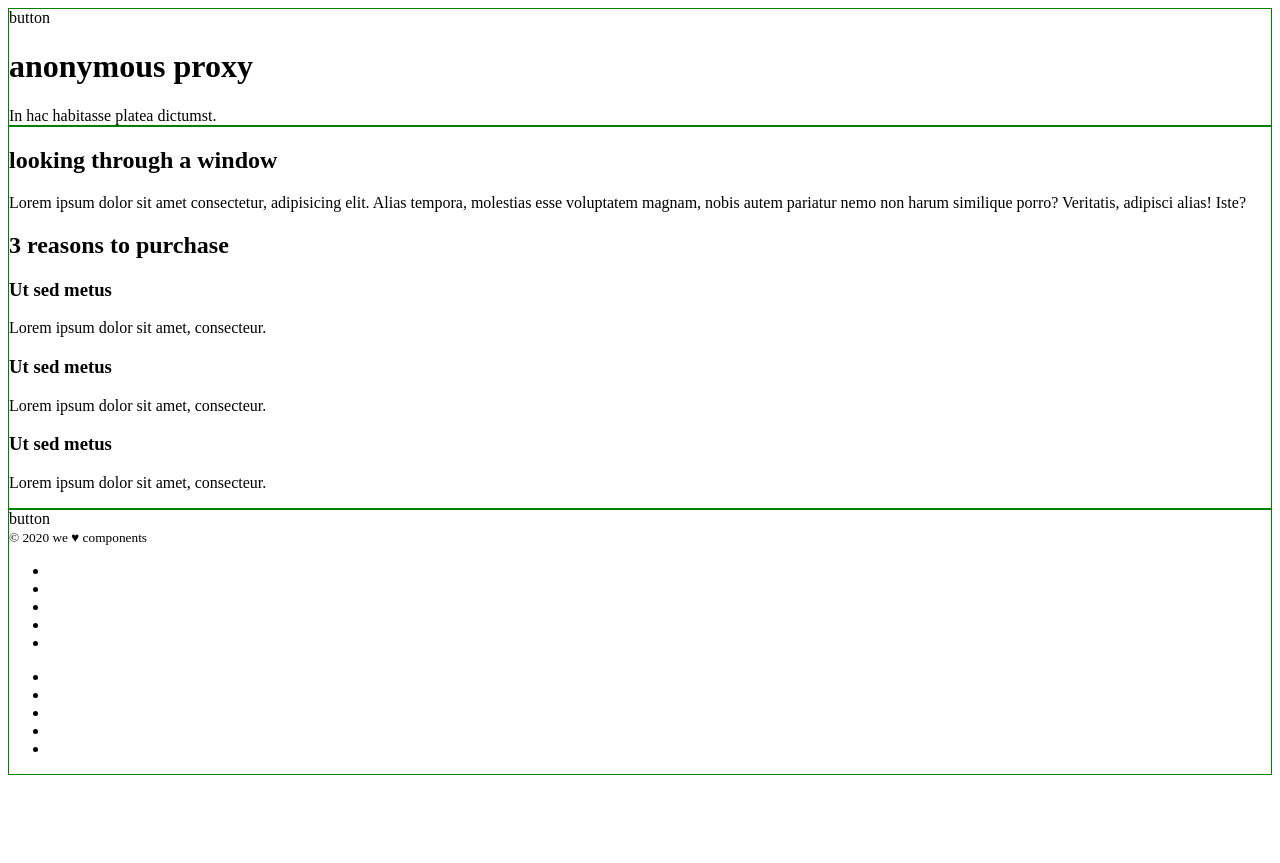
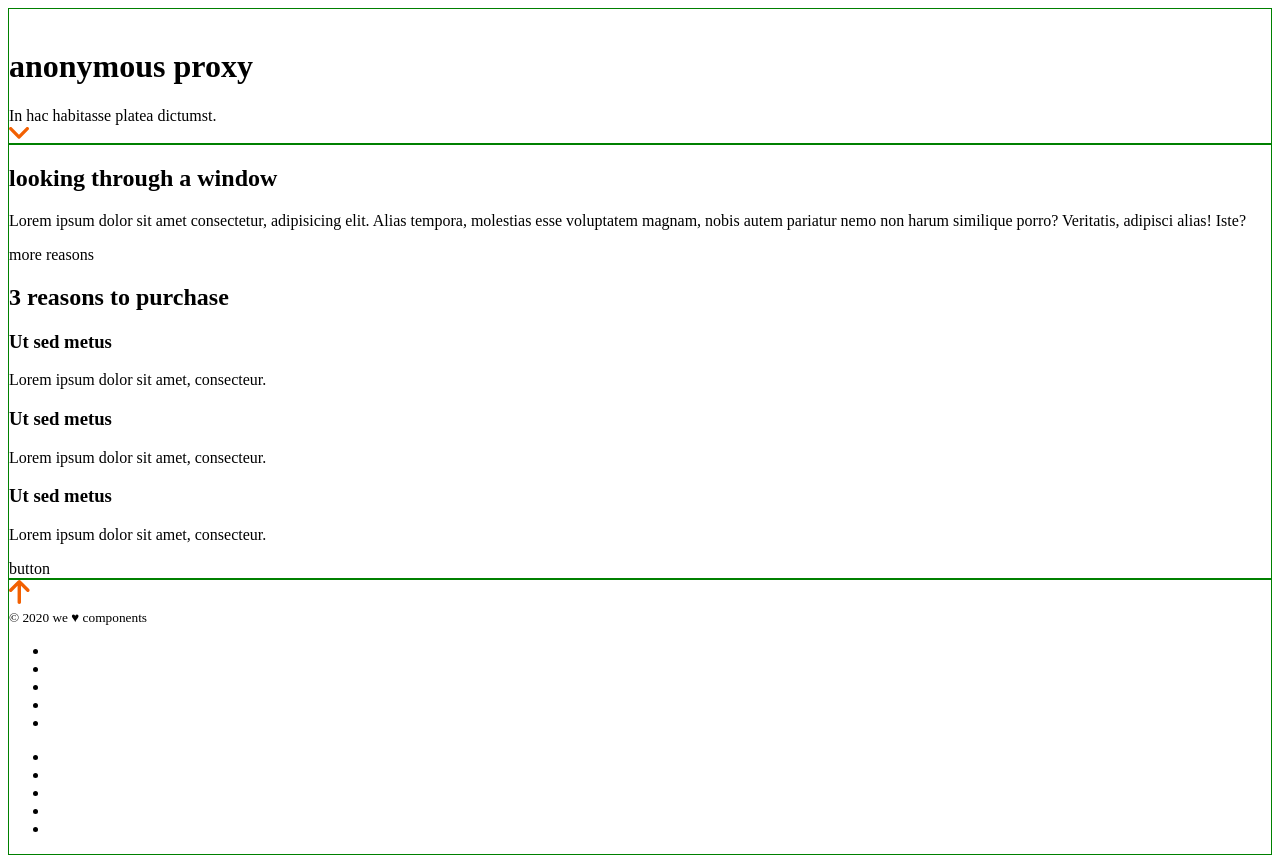
Before and after one commit to kaylacrane/anonymous-proxy, a website: page src/html/index.html in a window 1280 px wide. Before the commit the page ends 800 px from the top, so only its background shows below. Drawn offline with nearby package versions, Linux system fonts and the light colour scheme; files that its build step writes are made by us from their sources.

Commit message:
add css partials and insert svg icons

```diff
--- a/src/html/index.html
+++ b/src/html/index.html
@@ -1,5 +1,5 @@
 <!DOCTYPE html>
-<html lang="es">
+<html lang="en">
   <head>
     <meta charset="UTF-8" />
     <meta name="viewport" content="width=device-width, initial-scale=1" />
--- a/src/html/partials/footer.html
+++ b/src/html/partials/footer.html
@@ -1,5 +1,7 @@
 <footer class="footer">
-  <div class="button button-round">button</div>
+  <div class="button button-round">
+    <include src="./svg/ico-arrow.html"></include>
+  </div>
   <div class="footer__copyBlock">
     <small>
       &copy; 2020
--- a/src/html/partials/header.html
+++ b/src/html/partials/header.html
@@ -1,5 +1,7 @@
 <header class="header">
-  <nav class="header__menu-button">button</nav>
+  <nav class="header__menu-button">
+    <include src="./svg/ico-menu.html"></include>
+  </nav>
   <div class="header__hero">
     <div class="wrapper">
       <h1 class="header__title">
@@ -9,5 +11,7 @@
       <span class="header__claim">In hac habitasse platea dictumst.</span>
     </div>
   </div>
-  <div class="button button-round"></div>
+  <div class="button button-round">
+    <include src="./svg/ico-scroll-down.html"></include>
+  </div>
 </header>
--- a/src/html/partials/main-articles.html
+++ b/src/html/partials/main-articles.html
@@ -7,6 +7,6 @@
       molestias esse voluptatem magnam, nobis autem pariatur nemo non harum
       similique porro? Veritatis, adipisci alias! Iste?
     </p>
-    <div class="button button-empty"></div>
+    <div class="button button-empty">more reasons</div>
   </article>
 </section>
--- a/src/html/partials/main-reasons.html
+++ b/src/html/partials/main-reasons.html
@@ -12,5 +12,5 @@
     <h3>Ut sed metus</h3>
     <p>Lorem ipsum dolor sit amet, consecteur.</p>
   </div>
-  <div class="button button-orange"></div>
+  <div class="button button-orange">button</div>
 </section>
--- /dev/null
+++ b/src/html/partials/svg/ico-arrow.html
@@ -0,0 +1,28 @@
+<?xml version="1.0" encoding="UTF-8"?>
+<svg
+  width="21px"
+  height="24px"
+  viewBox="0 0 21 24"
+  version="1.1"
+  xmlns="http://www.w3.org/2000/svg"
+  xmlns:xlink="http://www.w3.org/1999/xlink"
+>
+  <!-- Generator: Sketch 48.2 (47327) - http://www.bohemiancoding.com/sketch -->
+  <title>ico-arrow</title>
+  <desc>Created with Sketch.</desc>
+  <defs></defs>
+  <g
+    id="up-btn"
+    stroke="none"
+    stroke-width="1"
+    fill="none"
+    fill-rule="evenodd"
+    transform="translate(-12.000000, -11.000000)"
+  >
+    <g fill="#F26002" fill-rule="nonzero" id="ico-arrow">
+      <path
+        d="M12.5142857,22.4857143 C13.2,23.1714286 14.2285714,23.1714286 14.9142857,22.4857143 L20.5714286,16.8285714 L20.5714286,33.2857143 C20.5714286,34.3142857 21.2571429,35 22.2857143,35 C23.3142857,35 24,34.3142857 24,33.2857143 L24,16.8285714 L29.6571429,22.4857143 C30.3428571,23.1714286 31.3714286,23.1714286 32.0571429,22.4857143 C32.7428571,21.8 32.7428571,20.7714286 32.0571429,20.0857143 L23.4857143,11.5142857 C23.1428571,11.1714286 22.8,11 22.2857143,11 C21.7714286,11 21.4285714,11.1714286 21.0857143,11.5142857 L12.5142857,20.0857143 C11.8285714,20.7714286 11.8285714,21.8 12.5142857,22.4857143 Z"
+      ></path>
+    </g>
+  </g>
+</svg>
--- /dev/null
+++ b/src/html/partials/svg/ico-menu.html
@@ -0,0 +1,29 @@
+<?xml version="1.0" encoding="UTF-8"?>
+<svg
+  width="16px"
+  height="14px"
+  viewBox="0 0 16 14"
+  version="1.1"
+  xmlns="http://www.w3.org/2000/svg"
+  xmlns:xlink="http://www.w3.org/1999/xlink"
+>
+  <!-- Generator: Sketch 48.2 (47327) - http://www.bohemiancoding.com/sketch -->
+  <title>ico-menu</title>
+  <desc>Created with Sketch.</desc>
+  <defs></defs>
+  <g
+    id="Menú"
+    stroke="none"
+    stroke-width="1"
+    fill="none"
+    fill-rule="evenodd"
+    transform="translate(-14.000000, -15.000000)"
+  >
+    <g id="menu" fill="#FFFFFF" fill-rule="nonzero">
+      <path
+        d="M29,21 C29.6,21 30,21.4 30,22 C30,22.6 29.6,23 29,23 L15,23 C14.4,23 14,22.6 14,22 C14,21.4 14.4,21 15,21 L29,21 Z M15,17 C14.4,17 14,16.6 14,16 C14,15.4 14.4,15 15,15 L29,15 C29.6,15 30,15.4 30,16 C30,16.6 29.6,17 29,17 L15,17 Z M29,27 C29.6,27 30,27.4 30,28 C30,28.6 29.6,29 29,29 L15,29 C14.4,29 14,28.6 14,28 C14,27.4 14.4,27 15,27 L29,27 Z"
+        id="ico-menu"
+      ></path>
+    </g>
+  </g>
+</svg>
--- /dev/null
+++ b/src/html/partials/svg/ico-scroll-down.html
@@ -0,0 +1,29 @@
+<?xml version="1.0" encoding="UTF-8"?>
+<svg
+  width="20px"
+  height="12px"
+  viewBox="0 0 20 12"
+  version="1.1"
+  xmlns="http://www.w3.org/2000/svg"
+  xmlns:xlink="http://www.w3.org/1999/xlink"
+>
+  <!-- Generator: Sketch 48.2 (47327) - http://www.bohemiancoding.com/sketch -->
+  <title>ico-scroll-down</title>
+  <desc>Created with Sketch.</desc>
+  <defs></defs>
+  <g
+    id="Down"
+    stroke="none"
+    stroke-width="1"
+    fill="none"
+    fill-rule="evenodd"
+    transform="translate(-13.000000, -18.000000)"
+  >
+    <path
+      d="M23,29.6666667 C22.5,29.6666667 22.1666667,29.5 21.8333333,29.1666667 L13.5,20.8333333 C12.8333333,20.1666667 12.8333333,19.1666667 13.5,18.5 C14.1666667,17.8333333 15.1666667,17.8333333 15.8333333,18.5 L23,25.6666667 L30.1666667,18.5 C30.8333333,17.8333333 31.8333333,17.8333333 32.5,18.5 C33.1666667,19.1666667 33.1666667,20.1666667 32.5,20.8333333 L24.1666667,29.1666667 C23.8333333,29.5 23.5,29.6666667 23,29.6666667 Z"
+      id="ico-scroll-down"
+      fill="#F26002"
+      fill-rule="nonzero"
+    ></path>
+  </g>
+</svg>
```
Also changed, not shown: README.md, src/scss/layout/_main-articles.scss (added), src/scss/layout/_main-reasons.scss (added).
